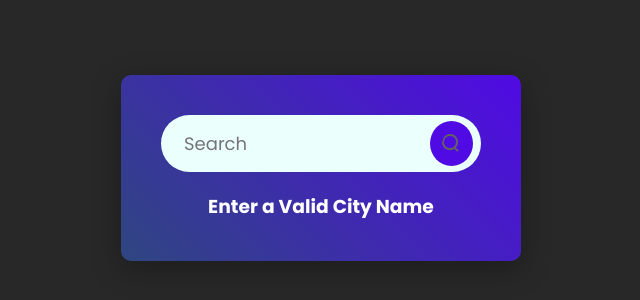
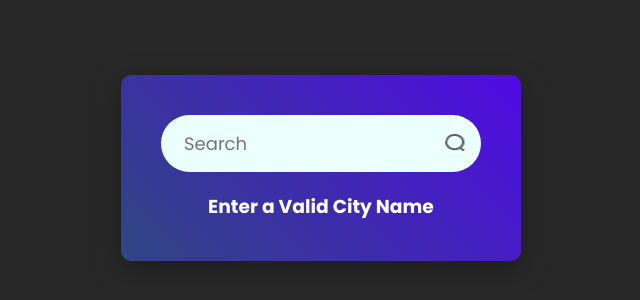
Before and after one commit to sivabalan-27/Weather-App, a React (Vite) app: page / in a window 1280 px wide. Shown: the part 232-532 px from the top of the page, without its empty margins (319-959 px from the left). Built offline with nearby package versions, Linux system fonts and the light colour scheme; no server answers; a web font is replaced by a local one.

Commit message:
Update Weather.css

```diff
--- a/src/components/Weather.css
+++ b/src/components/Weather.css
@@ -21,22 +21,24 @@
 }
 
 .searchbar input {
-  flex-grow: 1; /* <-- KEY CHANGE: Allows input to fill available space */
+flex-grow: 1;
 border: none;
 outline: none;
 padding: 10px 15px;
 color: #626262;
-  background: transparent; /* Inherit background from parent */
+background: #ebfffc;
+background: transparent;
 font-size: 18px;
-  width: 100%; /* Helps with flexibility */
+width: 100%;
 }
 
 .search-icon{
-  width: 45px;   /* Set a consistent size */
+width: 45px;
 height: 45px;
-  padding: 12px; /* Control the icon's inner spacing */
+padding: 12px;
+padding-right: 5px;
 border-radius: 50%;
-  background: #500ae4; /* Give the icon a background */
+background: #ebfffc;
 cursor: pointer;
 box-sizing: border-box;
 }
```
Lines whose indentation alone changed are shown as unchanged.
